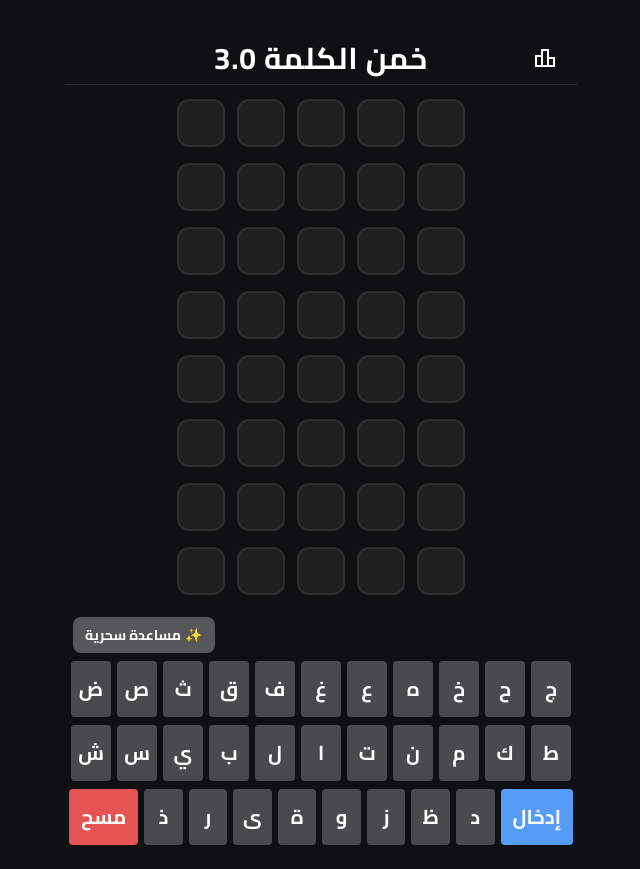
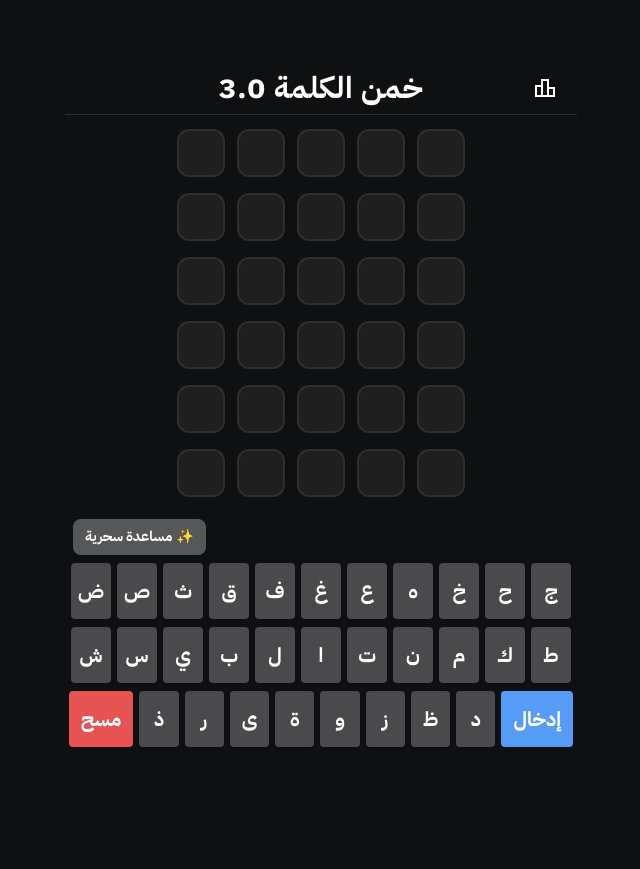
Before and after one commit to kaledh4/GAME_WORD, a React (Create React App) app: page / in a window 1280 px wide. Shown: the whole page, without its empty margins (319-959 px from the left). After the commit the page ends 800 px from the top, so only its background shows below. Built offline with nearby package versions, Linux system fonts and the light colour scheme.

Commit message:
Major fixes: font, tiles, magic help, and game constraints

```diff
--- a/src/components/Game.tsx
+++ b/src/components/Game.tsx
@@ -21,7 +21,7 @@ const Board = ({ wordColors, setWordColors, setCloseModal, setGameResult, onNewG
   let wordIndexRef = useRef(0);
 
   const [keyboardState, setKeyboardState] = useState<{ [key: string]: string }>({});
-  const [boardWords, setBoardWords] = useState<Array<any>>([[], [], [], [], [], [], [], []]);
+  const [boardWords, setBoardWords] = useState<Array<any>>([[], [], [], [], [], []]);
   const [isErrors, setIsErrors] = useState<Array<boolean>>([]);
   const [disableKeyBoard, setDisableKeyboard] = useState<boolean>(false);
   const [toastData, setToastData] = useState<Array<any>>([]);
@@ -58,7 +58,7 @@ const Board = ({ wordColors, setWordColors, setCloseModal, setGameResult, onNewG
     setHasUsedMagicHelp(true);
     onMagicHelpUsed();
 
-    const revealablePositions = [1, 3]; // 0-based, skip 0, 2, 4
+    const revealablePositions = [1, 3, 4]; // 0-based, skip 0, 2 (center)
     const choice = Math.random() < 0.5 ? "letter" : "hint";
 
     if (choice === "letter") {
@@ -210,7 +210,7 @@ const Board = ({ wordColors, setWordColors, setCloseModal, setGameResult, onNewG
   }, [disableKeyBoard, setCloseModal, setGameResult, wordColors, boardWords, rightWord]);
 
   useEffect(() => {
-    if (wordIndexRef.current === 8 && typedWord !== rightWord) {
+    if (wordIndexRef.current === 6 && typedWord !== rightWord) {
       setTimeout(() => {
         setToastData([rightWord]);
       }, 1200);
@@ -233,8 +233,8 @@ const Board = ({ wordColors, setWordColors, setCloseModal, setGameResult, onNewG
 
   return (
     <>
-      <div className="grid grid-rows-8 gap-1 mb-4" dir="rtl">
-        {[0, 1, 2, 3, 4, 5, 6, 7].map((row) => (
+      <div className="grid grid-rows-6 gap-1 mb-4" dir="rtl">
+        {[0, 1, 2, 3, 4, 5].map((row) => (
           <Row key={row} word={boardWords[row]} wordColors={wordColors[row] ?? []} error={isErrors[row] ?? false} />
         ))}
       </div>
--- a/src/components/Letter.tsx
+++ b/src/components/Letter.tsx
@@ -17,13 +17,16 @@ const LetterComponent = ({ letter, bgColor }: Props) => {
   // Base classes
   const baseClasses = "w-14 h-14 sm:w-12 sm:h-12 flex justify-center items-center text-3xl sm:text-2xl font-bold rounded-xl m-1.5 transition-all duration-300 transform";
 
+  // Background color - always apply the current background
+  const backgroundClass = animateBgColor || letterInitial;
+
   // Border styles
   const borderClasses = isInitial
     ? (isFilled ? "border-2 border-tile-active scale-105" : "border-2 border-tile-border")
     : "border-none shadow-lg";
 
   // Text color
-  const textColor = isInitial ? "text-white" : "text-white";
+  const textColor = "text-white";
 
   useEffect(() => {
     if (bgColor !== letterInitial) {
@@ -56,7 +59,7 @@ const LetterComponent = ({ letter, bgColor }: Props) => {
 
   return (
     <div
-      className={`${baseClasses} ${borderClasses} ${textColor} ${animationClass} ${flipClass} ${flipOutClass} ${animateBgColor}`}
+      className={`${baseClasses} ${borderClasses} ${textColor} ${animationClass} ${flipClass} ${flipOutClass} ${backgroundClass}`}
     >
       {letter}
     </div>
--- a/src/index.css
+++ b/src/index.css
@@ -1,4 +1,4 @@
-@import url('https://fonts.googleapis.com/css2?family=Cairo:wght@400;500;700&display=swap');
+@import url('https://fonts.googleapis.com/css2?family=IBM+Plex+Sans+Arabic:wght@400;500;700&display=swap');
 
 @tailwind base;
 @tailwind components;
--- a/tailwind.config.js
+++ b/tailwind.config.js
@@ -15,7 +15,7 @@ module.exports = {
         'tile-absent': '#5a5a5a', // Absent (gray) - lighter for better visibility
       },
       fontFamily: {
-        sans: ['Cairo', 'system-ui', 'sans-serif'],
+        sans: ['IBM Plex Sans Arabic', 'system-ui', 'sans-serif'],
       },
       keyframes: {
         pop: {
```
